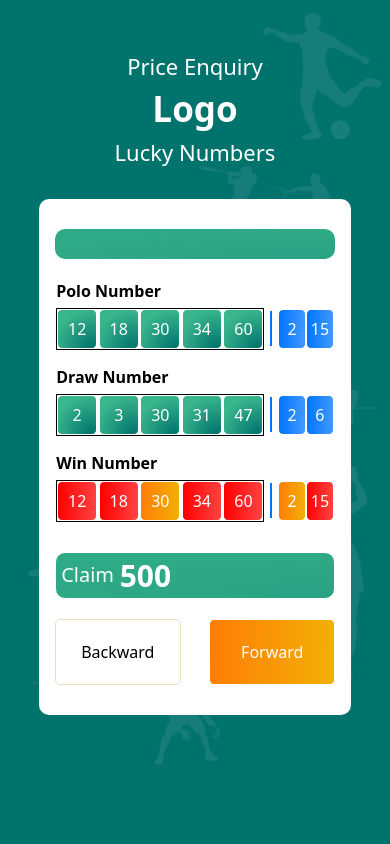
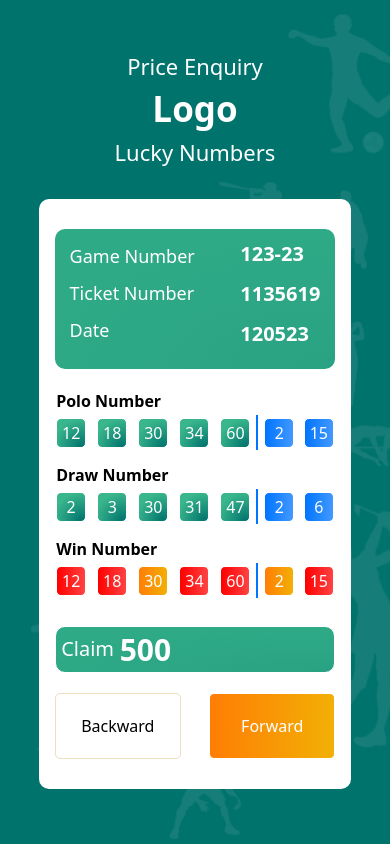
Before and after one commit to Enkay-hect/lotteryapp, a Vue app: page /PriceTicketEnquiry in a window 390 px wide. Built offline with nearby package versions, Linux system fonts and the light colour scheme.

Commit message:
wisdom new update

```diff
--- a/src/Component/SubDetail.vue
+++ b/src/Component/SubDetail.vue
@@ -104,8 +104,8 @@
             display: flex;
             justify-content: center;
             align-items: center;
-            width: 40px;
-            height: 40px;
+            width: 30px;
+            height: 30px;
         }
         .line{
             border: 1px solid #0075FF;
@@ -179,11 +179,18 @@
     @media screen and (max-width:649px) {
         .first{
             width: 75%;
-            border: 1px solid;
         }
         .second{
             width: 20%;
         }
     }
+    @media screen and (max-width:475px) {
+        .first{
+            width: 70%;
+        }
+        .second{
+            width: 25%;
+        }
+    }
 
 </style>
--- a/src/views/GameSummary.vue
+++ b/src/views/GameSummary.vue
@@ -106,8 +106,8 @@
         display: flex;
         justify-content: center;
         align-items: center;
-        width: 40px;
-        height: 40px;
+        width: 30px;
+        height: 30px;
     }
     .line{
         border: 1px solid #0075FF;
@@ -186,4 +186,12 @@
         width: 20%;
     }
 }
+@media screen and (max-width:475px) {
+    .first{
+        width: 70%;
+    }
+    .second{
+        width: 25%;
+    }
+}
 </style>
--- a/src/views/GameTicket.vue
+++ b/src/views/GameTicket.vue
@@ -93,8 +93,8 @@
         display: flex;
         justify-content: center;
         align-items: center;
-        width: 40px;
-        height: 40px;
+        width: 30px;
+        height: 30px;
     }
     .line{
         border: 1px solid #0075FF;
@@ -159,4 +159,13 @@
         width: 20%;
     }
 }
+@media screen and (max-width:475px) {
+    .first{
+        width: 70%;
+    }
+    .second{
+        width: 25%;
+    }
+}
+
 </style>
--- a/src/views/PayNPlay.vue
+++ b/src/views/PayNPlay.vue
@@ -36,9 +36,15 @@
         </div>
 
         <div class="header">
+<<<<<<< HEAD
             <h2 class="payNplayLinks" style="font-weight: bold;">Drum 2</h2>
             <h2 class="payNplayLinks">Select 2</h2>
             <h2 class="payNplayLinksQP" style="background: rgba(0, 117, 255, 1);">QP</h2>
+=======
+            <h2 class="payNplayLinks">Drum 2</h2>
+            <h3 class="payNplayLinks">Select 2</h3>
+            <router-link to="" class="payNplayLinksQP">QP</router-link>
+>>>>>>> e06b3ea (wisdom new update)
         </div>
 
         <div class="totNum">
--- a/src/views/PriceTicketEnquiry.vue
+++ b/src/views/PriceTicketEnquiry.vue
@@ -6,7 +6,14 @@
             text2="Lucky Numbers"
         >
 
-            <GameDetail></GameDetail>
+            <GameDetail
+                text1="Game Number"
+                text2="Ticket Number"
+                text3="Date"
+                chart1="123-23"
+                chart2="1135619"
+                chart3="120523"
+            ></GameDetail>
             <SubDetail></SubDetail>
         </dashbord>
 
--- a/src/views/dashbord.vue
+++ b/src/views/dashbord.vue
@@ -49,5 +49,10 @@
             box-sizing: border-box;
         }
     }
+    @media screen and (max-width:385px) {
+        .section2{
+            width: 90%;
+        }
+    }
 
 </style>
```
